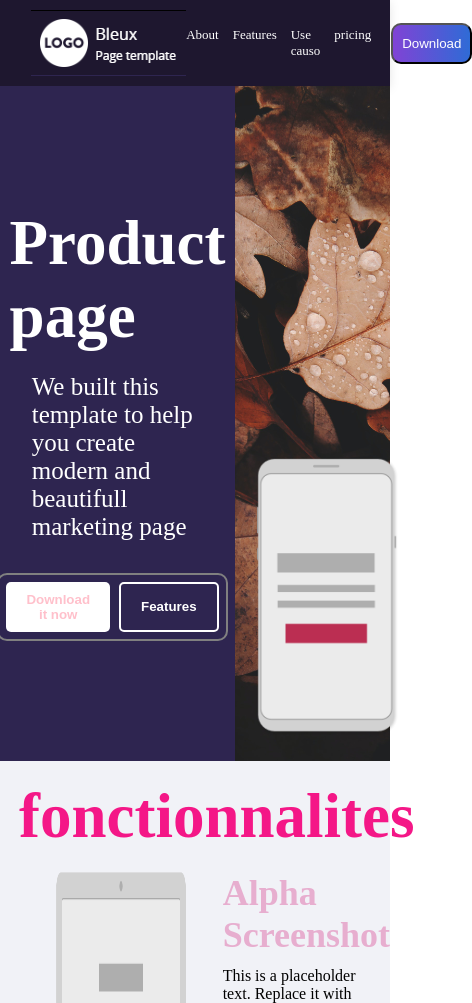
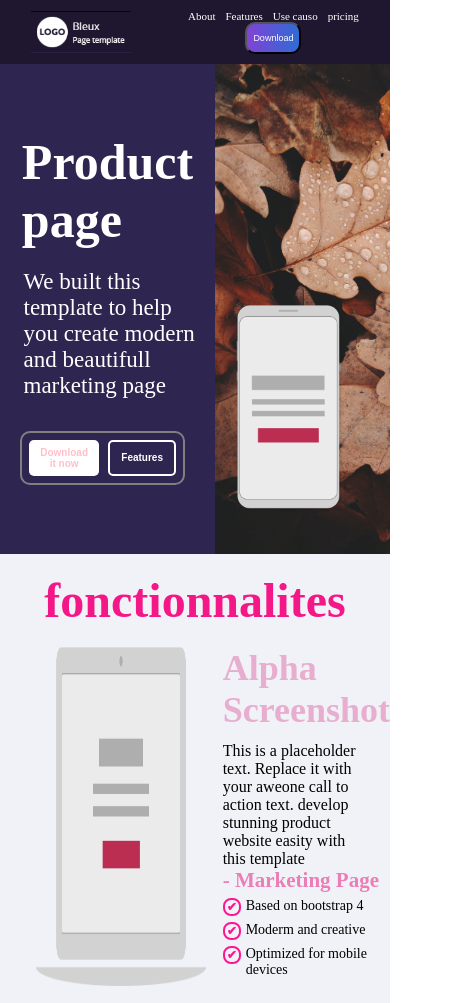
Before and after one commit to Deivybedoya17/Proyecto-Bleux, a plain HTML site: page index.html in a window 390 px wide. Shown: the top 1003 px of the page, 472 px wide, since content can reach past the window. Drawn offline with Linux system fonts and the light colour scheme.

Commit message:
actualizacion 6.0

```diff
--- a/style.css
+++ b/style.css
@@ -121,13 +121,13 @@ h1{
 /* IMAGEN DEL CELULAR */
 .derechaUno {
     position: relative;
-    top: 38%;
+    top: 35%;
     left: 50px;
 
 }
 
 .derechaUno img{
-    width: 200px;
+    width: 55%;
 }
 
 /* SECCONSEGUNDA */
@@ -313,7 +313,8 @@ h1{
 .grisbotton{
     background-color: #f4f4f4;
     height: 64px;
-    border-radius: 10px
+    border-radius: 10px;
+    margin-bottom: auto;
 }
 
 footer{
@@ -353,6 +354,15 @@ footer p {
     .botones{
         margin-right: 62px;
     }
+
+    .derechaUno{
+        top: 50%;
+    }
+    .derechaUno img{
+        width: 55%;
+    }
+
+
 
     /* FUNTIONALITIES */
     .imagensegunda img{
@@ -437,7 +447,7 @@ footer p {
     }
 
     .derechaUno{
-        top: 55%;
+        top: 42%;
         left: 21px;
     }
 
@@ -484,4 +494,114 @@ footer p {
         font-size: 14px;
     }
 
+    .decripcionDePrecio {
+        width: 88%;
+        font-size: 15px;
+    }
+
+    .contenedortarjectas{
+        gap: 10px;
+        padding: 31px 0;
+    }
+
+    .contenedortarjectas > div{
+        width: auto;
+    }
+
+    /* .grisbotton{
+        margin-top: 30px;
+    }  */
+
+    footer p {
+        margin-left: 0;
+        font-size: 15px;
+    }
+
+    footer img{
+        width: 17px;
+    }
+
 }
+
+@media(max-width: 480px){
+
+    .seccionprincipal{
+        height: 58vh;
+    }
+
+    .navegadorIzquierda img{
+        width: 100px;
+    }
+
+    .navegadorDerecha {
+        display: flex;
+        flex-direction: column;
+    }
+    .navegadorDerecha a {
+        font-size: 11px;
+    }
+
+    .navegadorDerecha nav{
+        gap: 10px;
+        margin-right: 0;
+    }
+
+    .bottonNavegador{
+        padding: 9px 6px;
+        font-size: 9px;
+    }
+
+    /* SECCIONDOS */
+
+    h1{
+        font-size: 50px;
+    }
+
+    .parrafoPrimero{
+        font-size: 23px;
+        padding-left: 2%;
+    }
+
+    .botonUno{
+        padding: 7px 11px;
+        font-size: 10px;
+    }
+
+    .botonfeature{
+        padding: 7px 11px;
+        font-size: 10px;
+    }
+
+    .derechaUno{
+        top: 49%;
+    }
+    .derechaUno img{
+        width: 106px;
+    }
+
+    /* SECCIONFUNCIONALIDADES */
+
+    .tituloSegundo{
+        font-size: 32px;
+    }
+
+    /* SECCIONPRECIOS */
+
+    .contenedortarjectas{
+        display: flex;
+        flex-direction: column;
+    }
+
+    footer{
+        padding: 14px;
+    }
+
+    footer p {
+        font-size: 13px;
+    }
+
+    .redes-sociales{
+        padding-right: 3%;
+        gap: 9px;
+    }
+}
```
